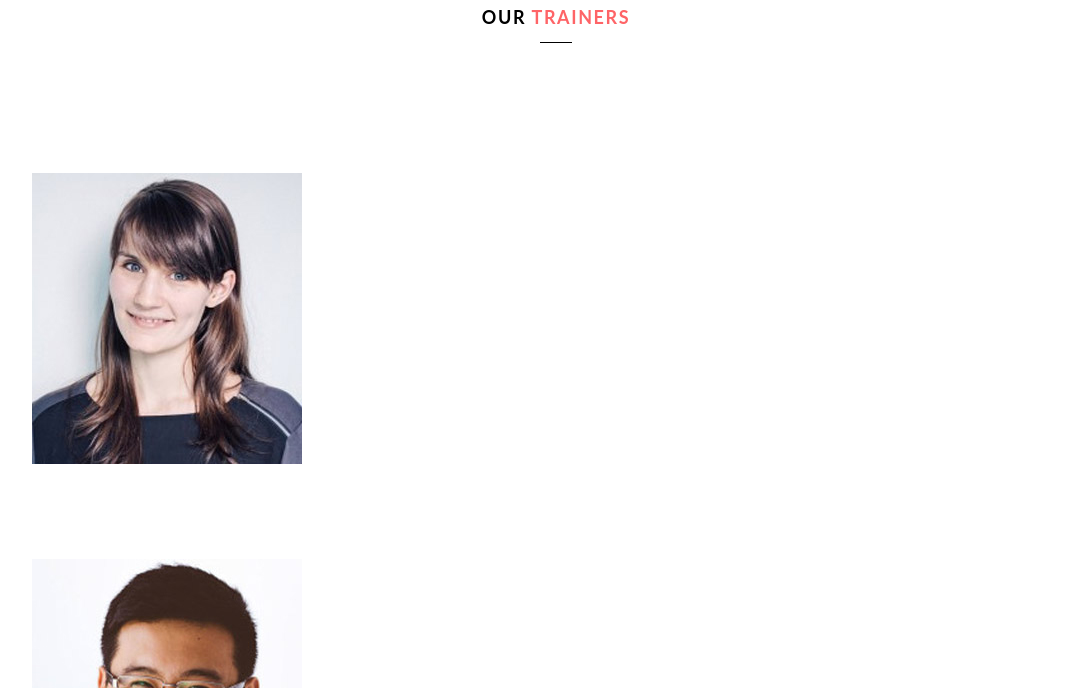
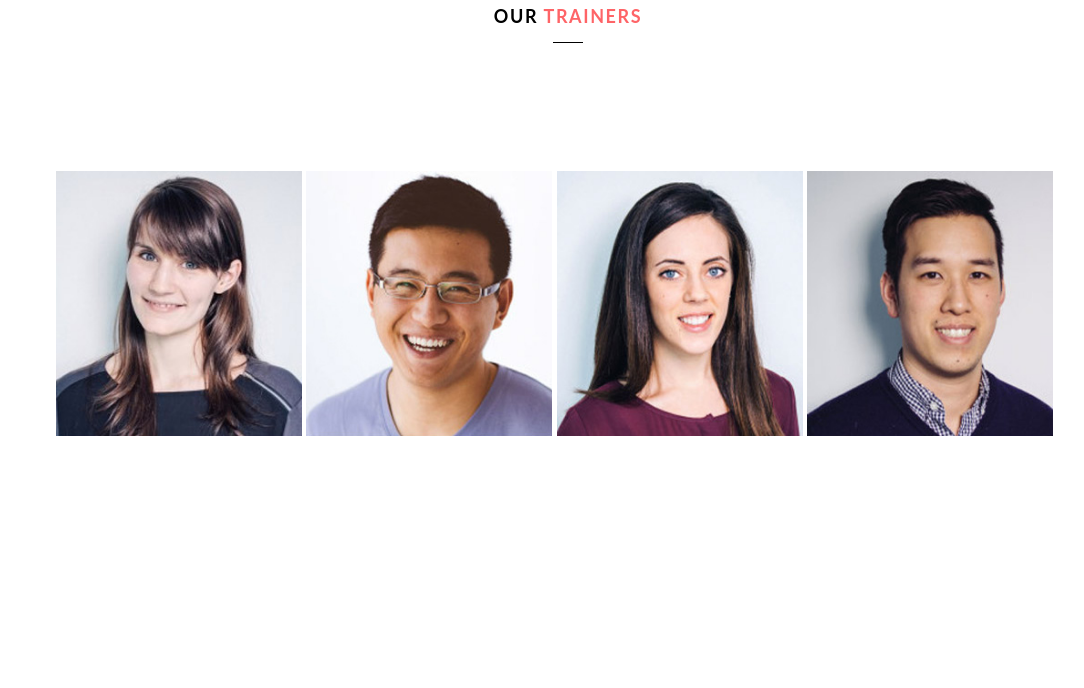
Before and after one commit to cgooyers/yoga-conversion, a website: page index.html in a window 1280 px wide. Shown: the part 781-1469 px from the top of the page, without its empty margins (72-1156 px from the left). Drawn offline with Linux system fonts and the light colour scheme.

Commit message:
aligned trainer pics

```diff
--- a/index.html
+++ b/index.html
@@ -95,8 +95,8 @@
 					</div>
 				</div><!-- end of sec-title -->
 
-				<div class="pic-wrap">
-					<div class="fourth">
+				<div class="pic-wrap grid">
+					<div class="grid__item desk--one-quarter fourth">
 						<div class="pic-info">
 							<h2>anne josep</h2>
 							<h3>yoga trainer</h3>
@@ -107,7 +107,7 @@
 						<img src="assets/trainer-01.jpg" alt="">
 					</div>
 
-					<div class="fourth">
+					<div class="grid__item desk--one-quarter fourth">
 						<div class="pic-info">
 							<h2>anne josep</h2>
 							<h3>yoga trainer</h3>
@@ -118,7 +118,7 @@
 						<img src="assets/trainer-02.jpg" alt="">
 					</div>
 
-					<div class="fourth">
+					<div class="grid__item desk--one-quarter fourth">
 						<div class="pic-info">
 							<h2>anne josep</h2>
 							<h3>yoga trainer</h3>
@@ -129,7 +129,7 @@
 						<img src="assets/trainer-03.jpg" alt="">
 					</div>
 
-					<div class="fourth">
+					<div class="grid__item desk--one-quarter fourth">
 						<div class="pic-info">
 							<h2>anne josep</h2>
 							<h3>yoga trainer</h3>
@@ -139,7 +139,6 @@
 						</div>
 						<img src="assets/trainer-04.jpg" alt="">
 					</div>
-				</div><!-- end of pic-wrap -->
 			</div><!-- end of grid -->
 		</section><!-- end of trainers -->
 
--- a/sass/style.scss
+++ b/sass/style.scss
@@ -40,6 +40,13 @@ span.services {
 	margin: 0 auto;
 	text-align: center;
 	padding: 4% 0;
+
+	h1 {
+		color: black;
+	}
+	span.highlight {
+		color: $red;
+	}
 	.underline {
 		width: 3%;
 	    height: 1px;
@@ -132,11 +139,20 @@ section.services {
 // TRAINER STYLES
 section.trainers {
 
-	h1 {
-		color: black;
+
+	.fourth {
+		padding: 0;
+		margin: 0;
+
+			img {
+				width: 100%;
+				display: inline-flex;
+			}
+	}
+	.grid {
+		margin: 0;
+	}
+	.desk--one-quarter {
+		width: 24%;
 	}
 }
-
-span.highlight {
-	color: $red;
-}
```
Also changed, not shown: css/style.css.
